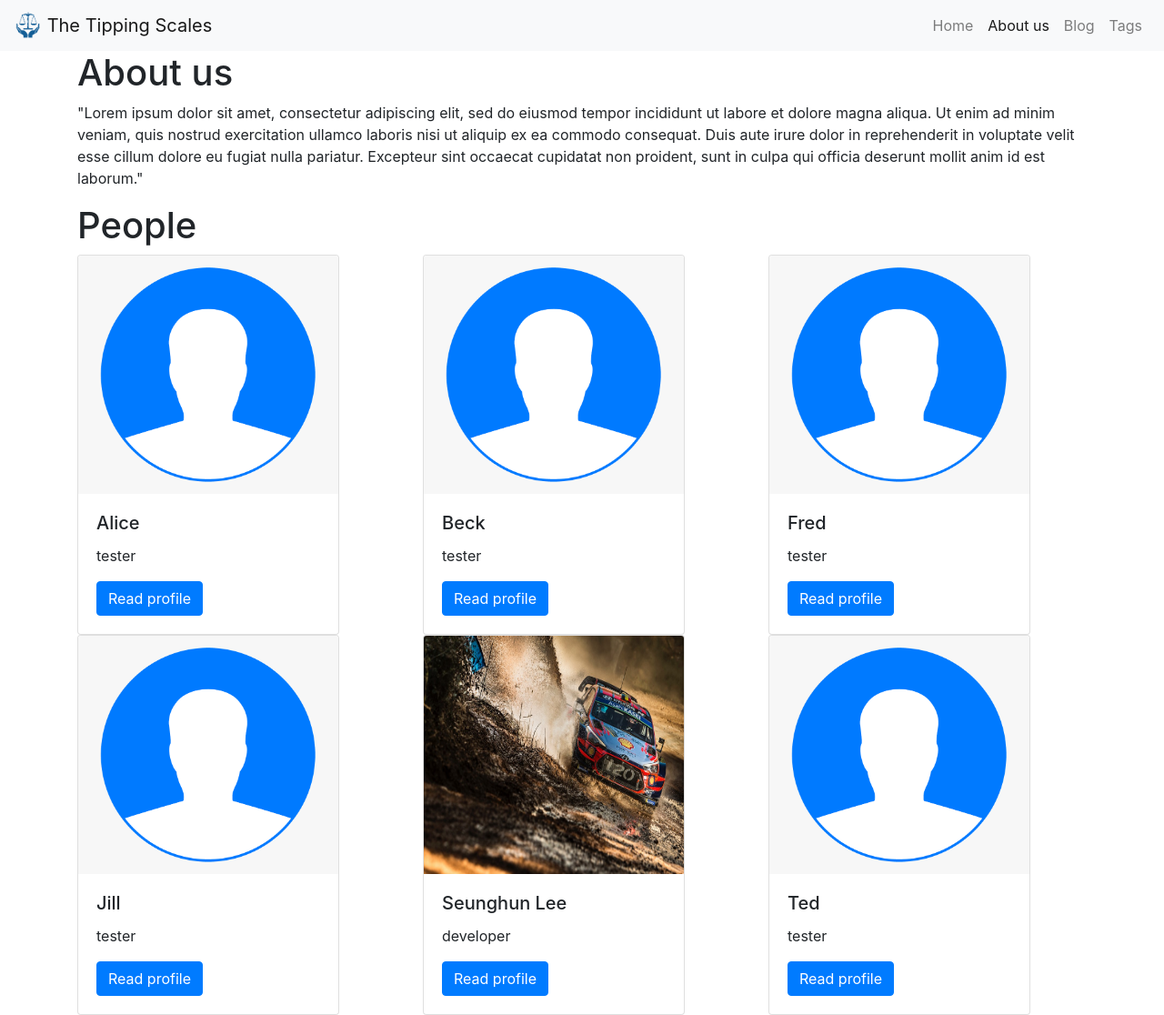
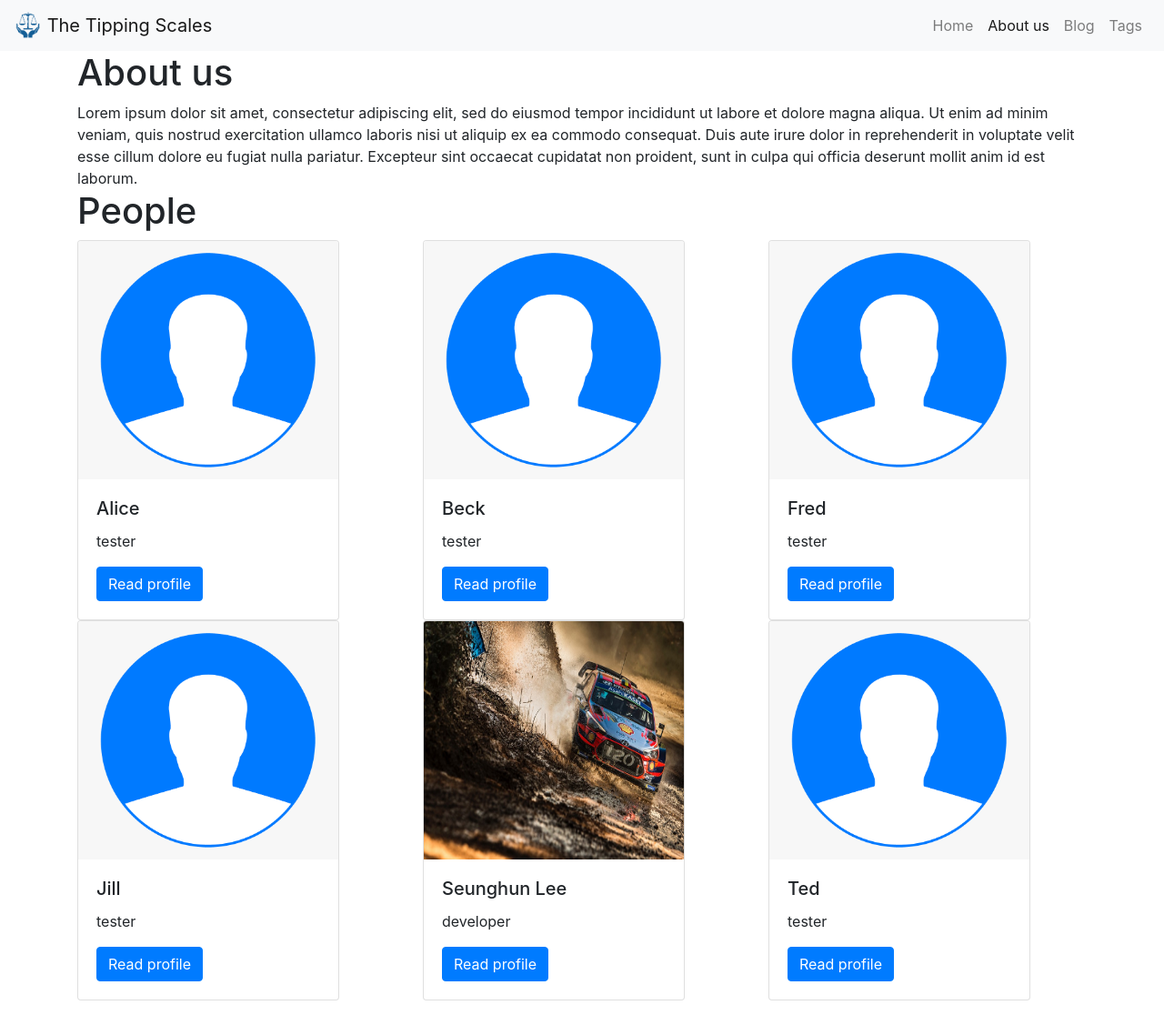
Before and after one commit to thetippingscales/thetippingscales.github.io, a Jekyll site: the page built from about.html, in a window 1280 px wide. Shown: the whole page at 91% size. Built offline with Jekyll 4.4.1, drawn with Linux system fonts in a browser that asks for light colours; part of the change alters nothing that is shown.

```diff
--- a/about.html
+++ b/about.html
@@ -4,8 +4,7 @@ title: About us
 permalink: /about
 ---
 <h1>About us</h1>
-<p>"Lorem ipsum dolor sit amet, consectetur adipiscing elit, sed do eiusmod tempor incididunt ut labore et dolore magna aliqua. Ut enim ad minim veniam, quis nostrud exercitation ullamco laboris nisi ut aliquip ex ea commodo consequat. Duis aute irure dolor in reprehenderit in voluptate velit esse cillum dolore eu fugiat nulla pariatur. Excepteur sint occaecat cupidatat non proident, sunt in culpa qui officia deserunt mollit anim id est laborum."</p>
-
+{% include about-us.md %}
 <h1>People</h1>
 <div class="row">
     {% for person in site.people %}
```
